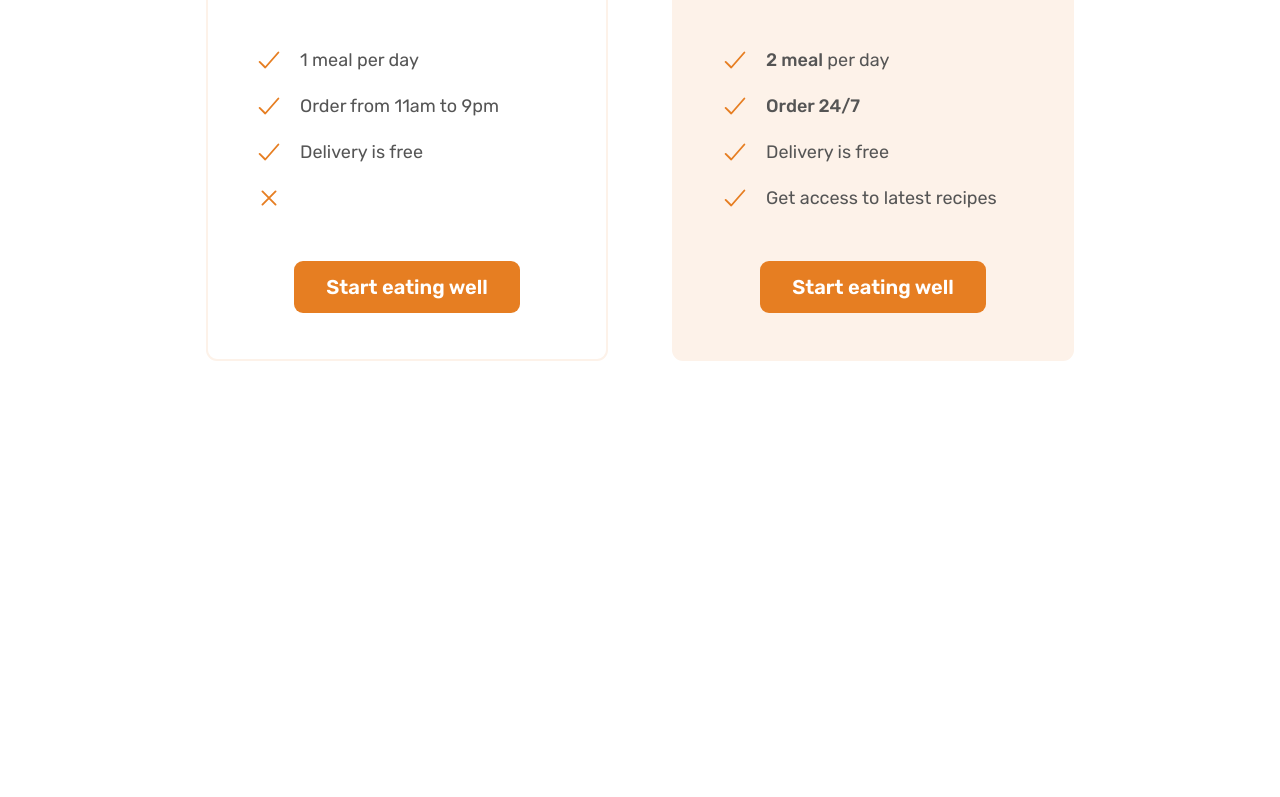
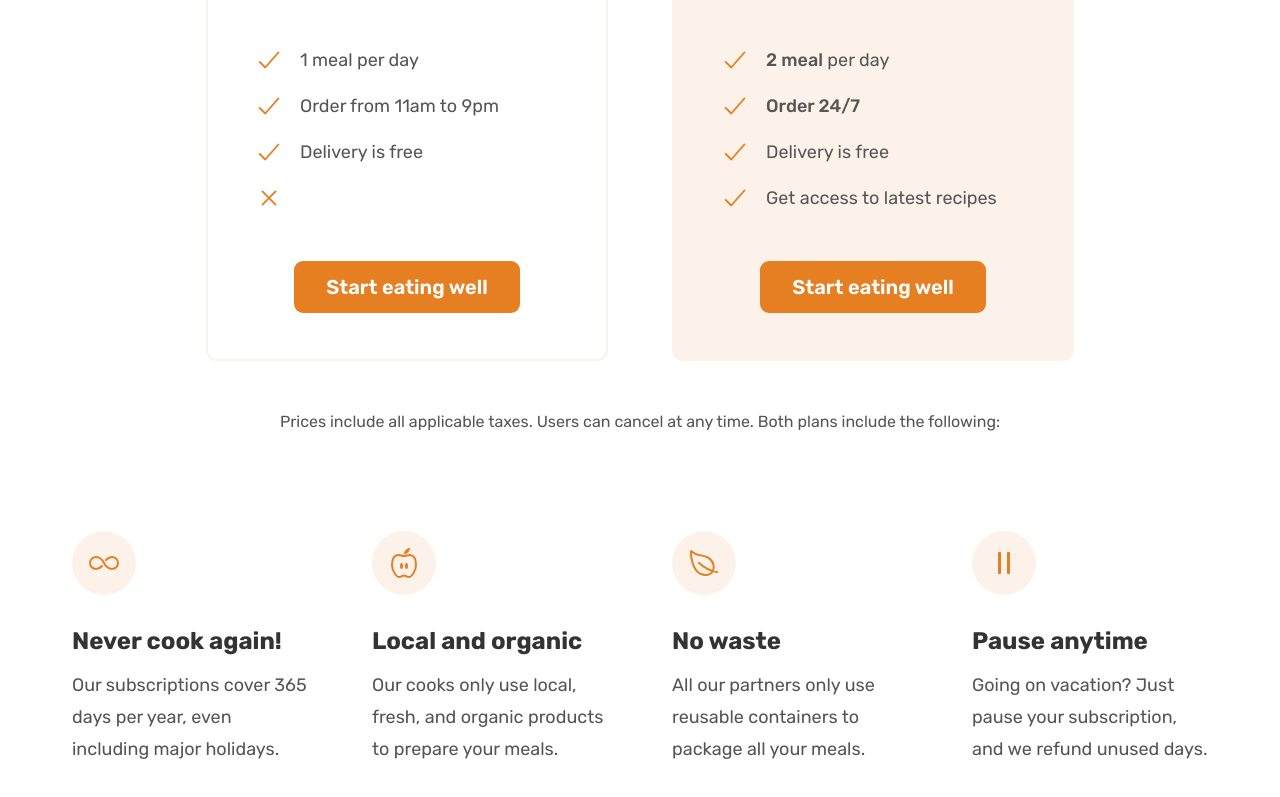
Before and after one commit to KunYuChang/omnifood, a plain HTML site: page index.html in a window 1280 px wide. Shown: the part 5158-5955 px from the top of the page. Before the commit the page ends 5615 px from the top, so only its background shows below. Drawn offline with nearby package versions, Linux system fonts and the light colour scheme.

Commit message:
add feature section

```diff
--- a/css/general.css
+++ b/css/general.css
@@ -81,6 +81,15 @@ body {
   display: grid;
   column-gap: 6.4rem;
   row-gap: 9.6rem;
+  /* margin-bottom: 9.6rem; */
+}
+
+/* .grid:last-child {
+  margin-bottom: 0;
+} */
+
+.grid:not(:last-child) {
+  margin-bottom: 9.6rem;
 }
 
 .grid--2-cols {
--- a/css/style.css
+++ b/css/style.css
@@ -475,3 +475,37 @@
   text-align: center;
   margin-top: 4.8rem;
 }
+
+.plan-details {
+  font-size: 1.6rem;
+  line-height: 1.6;
+  text-align: center;
+  /* 底下的間距由另一個父層的class .gird帶入，因此.plan-details不進行相關設置 */
+}
+
+/*------------------------------*/
+/* FEATURE SECTION */
+/*------------------------------*/
+
+.feature-icon {
+  /* 將icon製作成有一個圓圈背景除了裝在box裡面之外也可以直接對本身進行以下設置來達到同樣效果(結構更整潔) */
+  color: #e67e22;
+  height: 3.2rem;
+  width: 3.2rem;
+  background-color: #fdf2e9;
+  margin-bottom: 3.2rem;
+  padding: 1.6rem;
+  border-radius: 50%;
+}
+
+.feature-title {
+  font-size: 2.4rem;
+  color: #333;
+  font-weight: 700;
+  margin-bottom: 1.6rem;
+}
+
+.feature-text {
+  font-size: 1.8rem;
+  line-height: 1.8;
+}
--- a/index.html
+++ b/index.html
@@ -439,7 +439,7 @@
           </h2>
         </div>
 
-        <div class="container grid grid--2-cols">
+        <div class="container grid grid--2-cols margin-bottom-md">
           <!-- 右靠仔 -->
           <div class="princing-plan princing-plan--starter">
             <header class="plan-header">
@@ -501,6 +501,51 @@
             </div>
           </div>
         </div>
+
+        <!-- 這邊加入class grid只是為了使用padding-bottom: 9.6rem -->
+        <div class="container grid">
+          <!-- aside適合放置側邊欄或一些額外的、不是關鍵的資訊 -->
+          <aside class="plan-details">
+            Prices include all applicable taxes. Users can cancel at any time.
+            Both plans include the following:
+          </aside>
+        </div>
+
+        <!-- 服務好處部分 -->
+        <div class="container grid grid--4-cols">
+          <div class="feature">
+            <ion-icon class="feature-icon" name="infinite-outline"></ion-icon>
+            <p class="feature-title">Never cook again!</p>
+            <p class="feature-text">
+              Our subscriptions cover 365 days per year, even including major
+              holidays.
+            </p>
+          </div>
+          <div class="feature">
+            <ion-icon class="feature-icon" name="nutrition-outline"></ion-icon>
+            <p class="feature-title">Local and organic</p>
+            <p class="feature-text">
+              Our cooks only use local, fresh, and organic products to prepare
+              your meals.
+            </p>
+          </div>
+          <div class="feature">
+            <ion-icon class="feature-icon" name="leaf-outline"></ion-icon>
+            <p class="feature-title">No waste</p>
+            <p class="feature-text">
+              All our partners only use reusable containers to package all your
+              meals.
+            </p>
+          </div>
+          <div class="feature">
+            <ion-icon class="feature-icon" name="pause-outline"></ion-icon>
+            <p class="feature-title">Pause anytime</p>
+            <p class="feature-text">
+              Going on vacation? Just pause your subscription, and we refund
+              unused days.
+            </p>
+          </div>
+        </div>
       </section>
     </main>
     <!-- 以下兩個script是因為使用ionicons的icon所引用 -->
```
Also changed, not shown: 1 other file.
